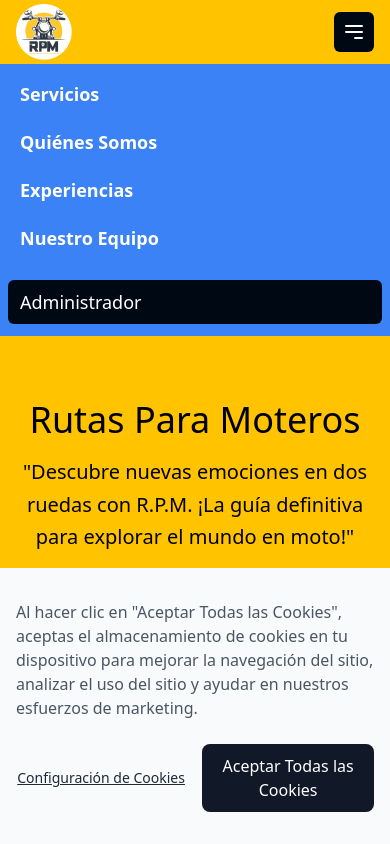
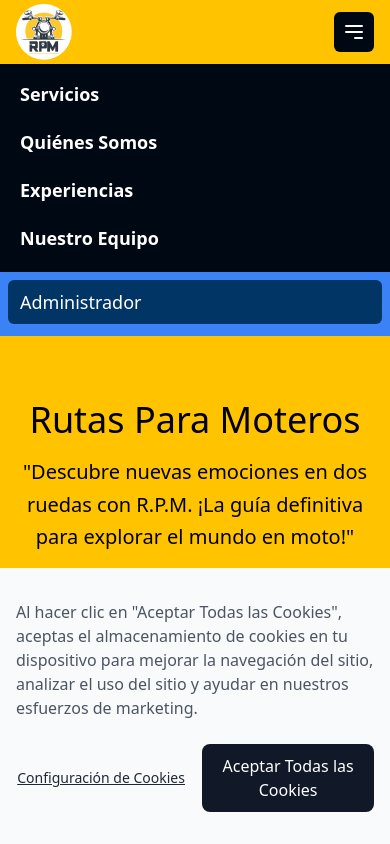
Before and after one commit to Wiilmar/RPM_frontend, a React (Vite) app: page / in a window 390 px wide. Both pictures are taken after a click on the button 354 px from the left and 32 px from the top of the page. Shown: the top 844 px of the page. Built offline with nearby package versions, Linux system fonts and the light colour scheme.

Commit message:
Pequenos cambios en el componente Nav, Sin importancia

```diff
--- a/src/components/Nav.jsx
+++ b/src/components/Nav.jsx
@@ -41,14 +41,14 @@ const Nav = () => {
         </div>
         {isMenuOpen && (
           <div className="md:hidden block">
-            <div className="bg-blue-500 px-2 pt-2 pb-3 space-y-1 sm:px-3">
+            <div className="bg-blueDark px-2 pt-2 pb-3 space-y-1 sm:px-3">
               <a href="#servicios" className="block px-3 py-2 rounded-md text-lg text-white font-semibold hover:bg-amarillo">Servicios</a>
               <a href="#quienesSomos" className="block px-3 py-2 rounded-md text-lg text-white font-semibold hover:bg-amarillo">Quiénes Somos</a>
               <a href="#experiencias" className="block px-3 py-2 rounded-md text-lg text-white font-semibold hover:bg-amarillo">Experiencias</a>
               <a href="#equipo" className="block px-3 py-2 rounded-md text-lg text-white font-semibold hover:bg-amarillo">Nuestro Equipo</a>
             </div>
             <div className=" bg-blue-500 px-2 pt-2 pb-3 space-y-1 sm:px-3">
-              <Link to="/login" className="block px-3 py-2 rounded-md text-lg font-medium text-white bg-blueDark hover:bg-blueLight">Administrador</Link>
+              <Link to="/login" className="block px-3 py-2 rounded-md text-lg font-medium text-white bg-blueLight hover:bg-blueLight">Administrador</Link>
             </div>
           </div>
         )}
```
